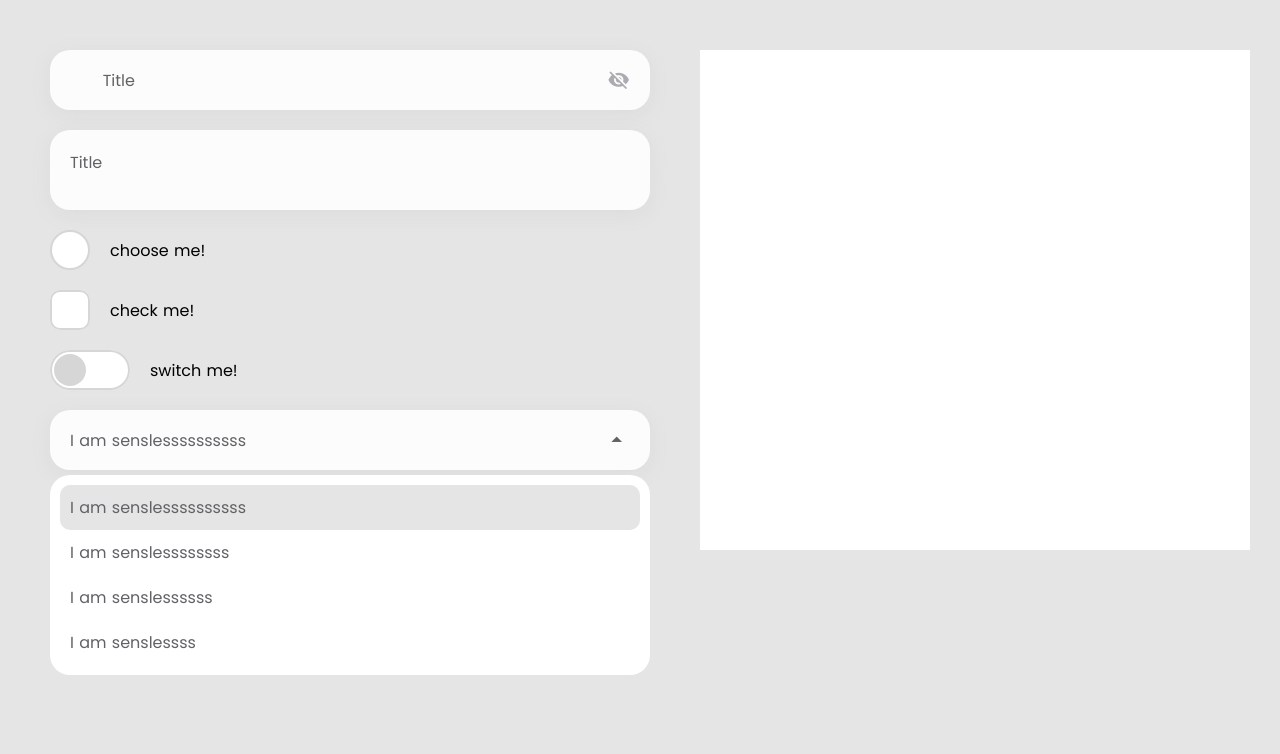
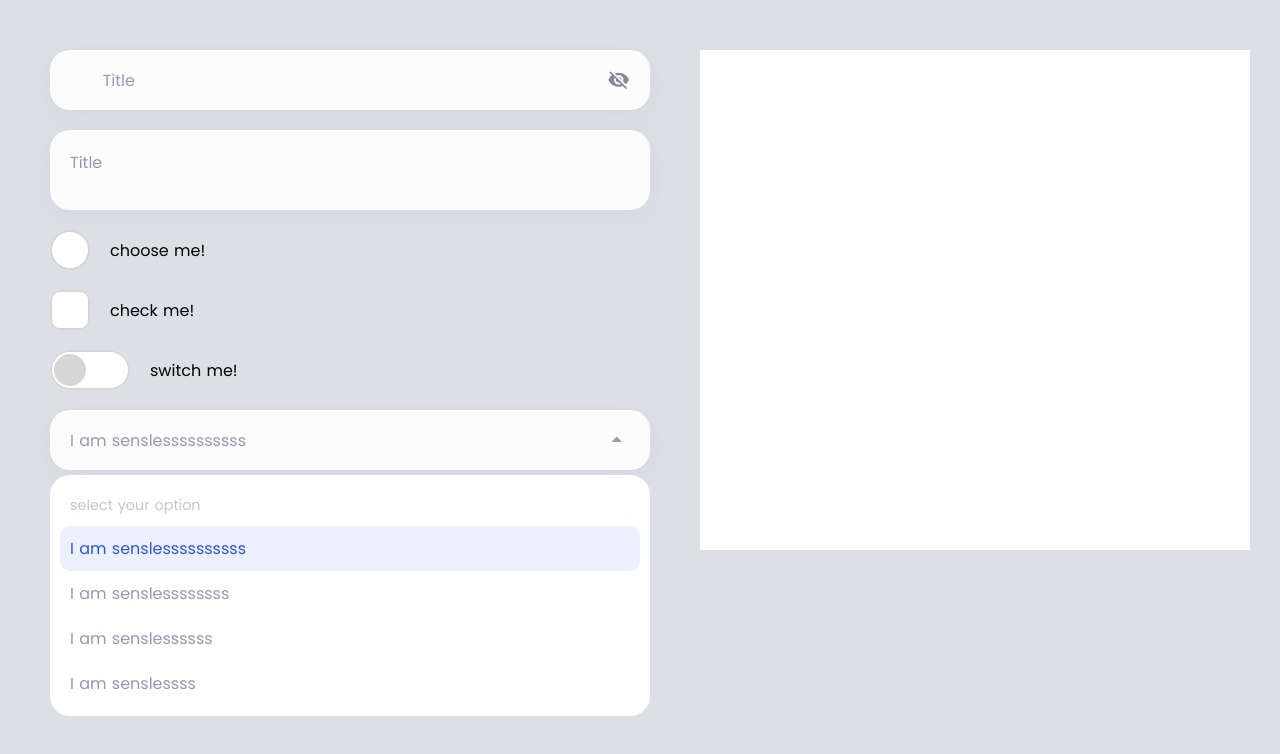
Before and after one commit to olverica/form, a Nuxt app: page / in a window 1280 px wide. Both pictures are taken after a click on the element 350 px from the left and 440 px from the top of the page. Shown: the top 754 px of the page. Built offline with nearby package versions, Linux system fonts and the light colour scheme.

Commit message:
Select title (SASS, HTML)

```diff
--- /dev/null
+++ b/assets/sass/_index.sass
@@ -0,0 +1,4 @@
+@use "variables" as a
+
+body
+  margin: a.$my-var
--- /dev/null
+++ b/assets/sass/_variables.sass
@@ -0,0 +1 @@
+$my-var: 25px
--- a/assets/sass/olverica/controls/checkbox/_checkbox-template.sass
+++ b/assets/sass/olverica/controls/checkbox/_checkbox-template.sass
@@ -16,7 +16,7 @@
   // ==========================
   // variables for active state
   // ==========================
-  $active-checkbox-background: #29cc7a
+  $active-checkbox-background: #3366ff
   //
   $icon: "done"
   $icon-font-family: "material icons"
--- a/assets/sass/olverica/controls/radio/_radio-template.sass
+++ b/assets/sass/olverica/controls/radio/_radio-template.sass
@@ -18,7 +18,7 @@
   // ==========================
   // variables for active state
   // ==========================
-  $active-radio-color: #2065d1
+  $active-radio-color: #3366ff
   $active-radio-border: 2px solid $active-radio-color
   //
   $active-radio-dot-gap: 20px
--- a/assets/sass/olverica/controls/switch/_switch-template.sass
+++ b/assets/sass/olverica/controls/switch/_switch-template.sass
@@ -19,7 +19,7 @@
   // ==========================
   // variables for active state
   // ==========================
-  $active-switch-background: #29CC7A
+  $active-switch-background: #3366ff
   //
   $active-switch-dot-background: #ffffff
   // ====================
--- a/assets/sass/olverica/fields/_field-elements.sass
+++ b/assets/sass/olverica/fields/_field-elements.sass
@@ -58,13 +58,16 @@
 .ol-field__select_option
   padding: 10px 10px
   border-radius: 10px
-  transition: background .3s
+  transition: background .3s, color .3s
   //
-  &:hover
-    background: #E5E5E5
-  //
-  &--selected
-    background: #E5E5E5 !important
+  &:hover,&--selected
+    background: #ebf0ff
+    color: #3057ce
+
+.ol-field__select_placeholder
+  padding: 10px 10px
+  color: #C4C7CC
+  font-size: .9em
 
 .ol-field--active
   .ol-field__select_title
--- a/assets/sass/olverica/fields/_field-template.sass
+++ b/assets/sass/olverica/fields/_field-template.sass
@@ -11,10 +11,10 @@
   $field-box-shadow: 0px 5px 20px transparentize(#939399, 0.9)
   // colors
   $field-background: #FCFCFC
-  $field-title-color: #626266
+  $field-title-color: #9599ae
   $field-icon-color: #ffd111
-  $field-button-color: #ABABB2
-  $field-placeholder-color: #ABABB2
+  $field-button-color: #8489a1
+  $field-placeholder-color: #8489a1
   $field-entry-color: #18181A
   // font
   $field-font-size: 1em
--- a/assets/sass/style.sass
+++ b/assets/sass/style.sass
@@ -35,7 +35,7 @@
 // ==========
 
 body
-  background: #E5E5E5
+  background: #DCDFE5
   padding: 50px
 
 main
--- a/components/olverica/Select.vue
+++ b/components/olverica/Select.vue
@@ -12,6 +12,9 @@
       @mouseover="focus"
       @mouseleave="blur">
 
+      <span class="ol-field__select_placeholder">
+        select your option
+      </span>
       <span
         v-for="({label}, index) of this.map"
         :key="index"
--- a/nuxt.config.js
+++ b/nuxt.config.js
@@ -16,6 +16,11 @@ export default {
       { rel: 'stylesheet', href: 'https://fonts.googleapis.com/css2?family=Open+Sans:wght@300;400;600;700&family=Poppins:wght@400;500;600&display=swap' }
     ]
   },
+
+  // alias: {
+  //   "~": "",
+  //   "@": "assets/sass"
+  // },
 
   // Global CSS: https://go.nuxtjs.dev/config-css
   css: [
```
